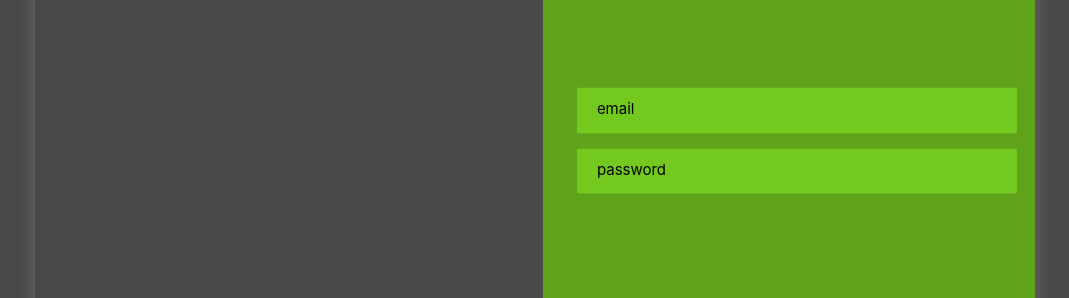
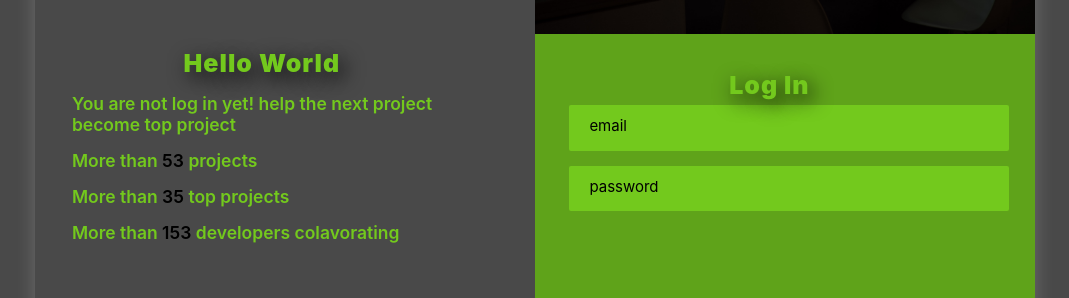
Before and after one commit to redmejia/terminal-app, a React (Create React App) app: page / in a window 1280 px wide. Shown: the part 352-650 px from the top of the page, without its empty margins (105-1174 px from the left). Built offline with nearby package versions, Linux system fonts and the light colour scheme.

Commit message:
styling log in

```diff
--- a/src/App.js
+++ b/src/App.js
@@ -1,6 +1,6 @@
 // import './App.scss';
 import Login from './Components/Login/Login';
-import Register from './Components/Register/Register';
+// import Register from './Components/Register/Register';
 import './Components/Styles/main.scss'
 
 function App() {
--- a/src/Components/Login/Login.js
+++ b/src/Components/Login/Login.js
@@ -1,16 +1,39 @@
 
 const Login = () => {
+	const data = {
+		projects: 53,
+		topProjects: 35,
+		developers: 153,
+	}
 	return (
 		<div className="home">
 			<div className="home__box">
-				<div class="container">
 				<div class="row">
 					<div class="col home__box-rg">
-							<img width="80" src="https://cdn.jsdelivr.net/npm/simple-icons@v5/icons/iterm2.svg" />
+						{/*
+						<div className="side-box">
+							<img width="180" src="https://cdn.jsdelivr.net/npm/simple-icons@v5/icons/iterm2.svg" alt="logo" />
+						</div> */}
+						<img width="180" src="https://cdn.jsdelivr.net/npm/simple-icons@v5/icons/iterm2.svg" alt="logo" />
+						<div className="form-box">
+
+							<h2 className="heading-primary"> Hello World</h2>
+
+							<h3 className="heading-secundary">You are not log in yet! help the next project become top project</h3>
+
+							<h3 className="heading-secundary">More than <span className="remark-text"> {data.projects} </span> projects</h3>
+							<h3 className="heading-secundary">More than <span className="remark-text"> {data.topProjects} </span> top projects</h3>
+							<h3 className="heading-secundary">More than <span className="remark-text"> {data.developers} </span> developers colavorating</h3>
+						</div>
+
 					</div>
 					<div class="col home__box-lft">
 						{/* <form onSubmit={e => userSignin(e)}> */}
+						{/* <img width="180" src="https://cdn.jsdelivr.net/npm/simple-icons@v5/icons/iterm2.svg" alt="logo" /> */}
+
 						<div className="form-box">
+							<h2 className="heading-primary"> Log In </h2>
+
 
 							<form>
 
@@ -35,7 +58,6 @@ const Login = () => {
 				</div>
 			</div>
 		</div>
-		</div>
 	);
 }
 
--- a/src/Components/Styles/Components/layout/_home.scss
+++ b/src/Components/Styles/Components/layout/_home.scss
@@ -3,35 +3,45 @@
 	background-color: rgba(0, 0, 0, 0.712);
 	// background-image: url(../../../../assets/home_back_1.jpg);
 	position: relative;
-	// color: black;
+	// color: red;
+
 	&__box {
 		position: relative;
 
-		// color: black;
-		// background-color: rgb(255, 105, 180);
 		top: 50%;
 		left: 50%;
-		// height: 60rem;
+
+		height: 60rem;
 		width: 100rem;
 		border-radius: 2%;
 		transform: translate(-50%, -50%);
-		// filter: blur(.09rem);
+
 		box-shadow: 0 1rem 2rem rgba(#fff, 0.2);
 		overflow: hidden;
 
 		&-rg {
-			// box-shadow: 0 1rem 2rem rgba(#000, 0.5);
-			// background-color: rgba(0, 0, 0, 0.37);
 			height: 60rem;
-			width: 30rem;
-			align-items: center;
+			position: relative;
 
-			// transform: translate(-50%, -50%);
+			// align-items: center;
+			// text-align: center;
+
+			// align-items: center;
+			// text-align: center;
+			// background-image: url(../../../../assets/rgt-side.jpg);
+			// background-repeat: no-repeat;
+			// background-size: contain;
 		}
 		&-lft {
+			background-image: url(../../../../assets/rgt-side.jpg);
+			background-repeat: no-repeat;
+			background-size: contain;
+
+			height: 60rem;
+			color: red;
 			position: relative;
-			align-items: center;
-			text-align: center;
+			// align-items: center;
+			// text-align: center;
 			background-color: #61aa17ee;
 		}
 	}
--- /dev/null
+++ b/src/Components/Styles/Components/typography/_typography.scss
@@ -0,0 +1,33 @@
+.heading-primary {
+	font-size: 2.5rem;
+	font-weight: 900;
+	color: #73c91d;
+	letter-spacing: 0.1rem;
+	text-shadow: 0.5rem 0.6rem 2rem rgba(#000000, 0.9);
+
+	text-align: center;
+	align-items: center
+
+}
+
+.heading-secundary {
+	font-weight: 600;
+	color: #73c91d;
+
+	align-items: center;
+	justify-content: right;
+	padding-top: 1rem;
+	margin-left: 1rem;
+	// color: red;
+}
+
+.text{
+	color:#73c91d;
+	font-weight: 600;
+	font-size: 1.6rem;
+	margin-left: 1rem;
+}
+
+.remark-text{
+	color: black;
+}
--- a/src/Components/Styles/main.scss
+++ b/src/Components/Styles/main.scss
@@ -1,9 +1,12 @@
 @import "Components/Variables/variables";
 // @import "Components/Variables/mixins";
+
+@import "Components/typography/typography";
 
 @import "Components/Base/base";
 
 @import "Components/layout/home";
 // @import "Components/layout/grid";
 
+
 @import "Components/Forms/forms";
```
Also changed, not shown: src/assets/rgt-side.jpg (added). Lines whose indentation alone changed are shown as unchanged.
